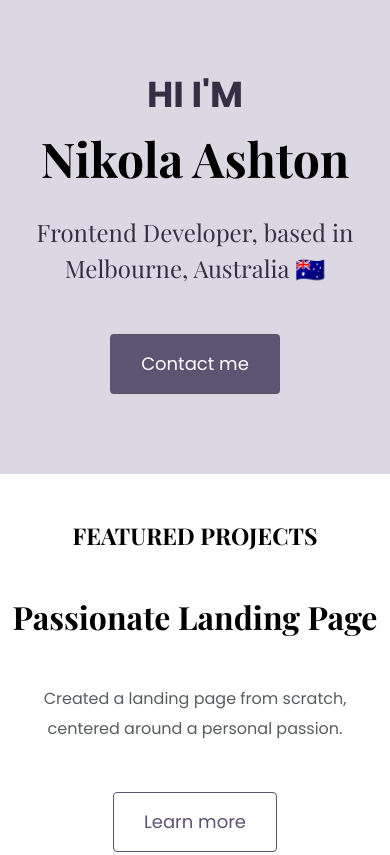
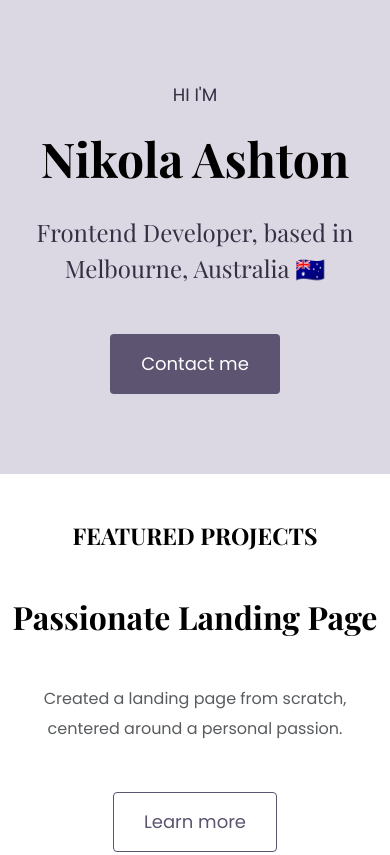
Before and after one commit to nikolaclare/portfolio-project, a plain HTML site: page index.html in a window 390 px wide. Shown: the top 855 px of the page. Drawn offline with nearby package versions, Linux system fonts and the light colour scheme; a web font is replaced by a local one.

Commit message:
Amended .hero p CSS to be responsive

```diff
--- a/styles/app.css
+++ b/styles/app.css
@@ -103,6 +103,10 @@ p {
   .hero {
     padding: 80px 20px;
   }
+  .hero p {
+    font-size: 18px;
+    font-weight: normal;
+  }
   .project-description {
     padding-bottom: 60px;
     text-align: center;
```
